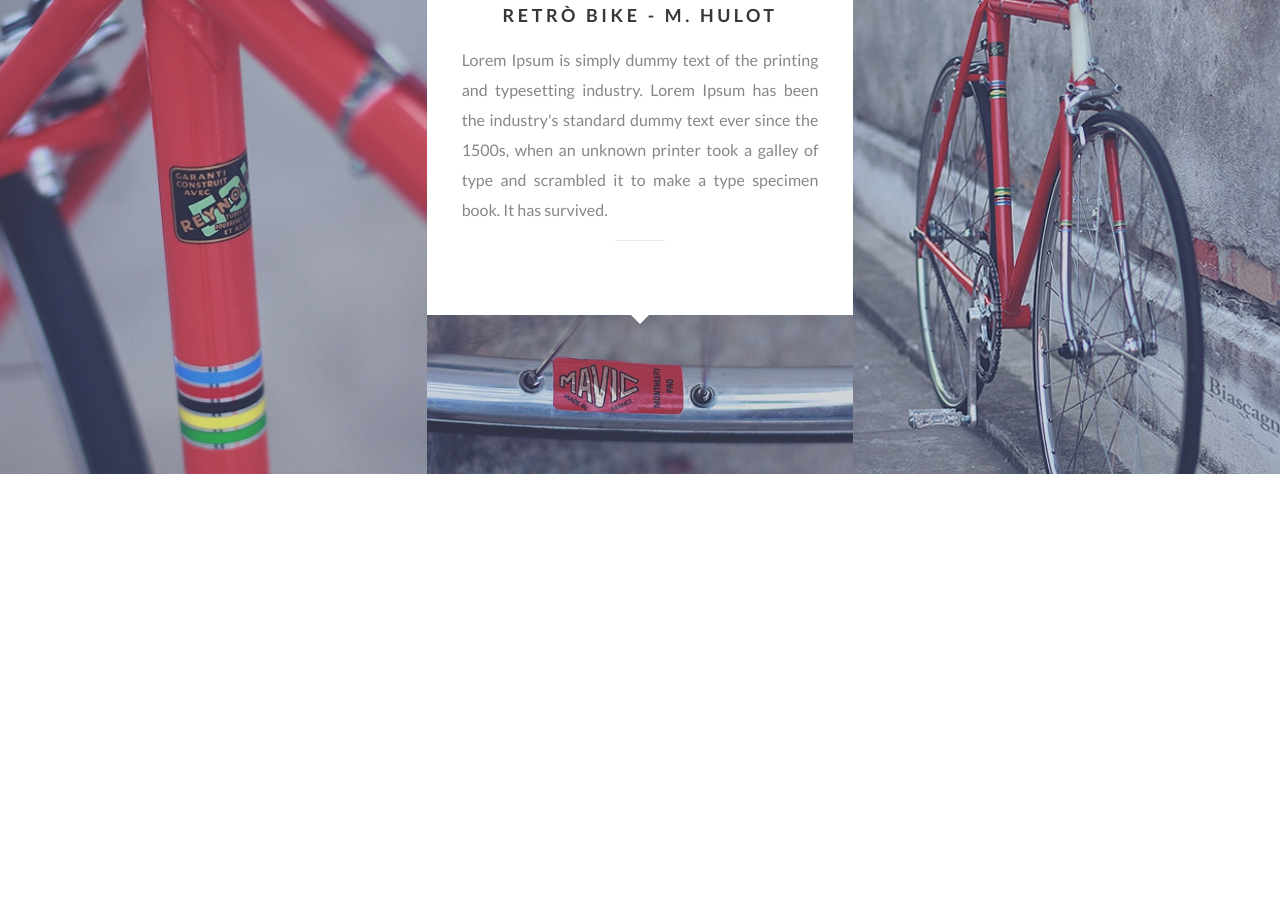
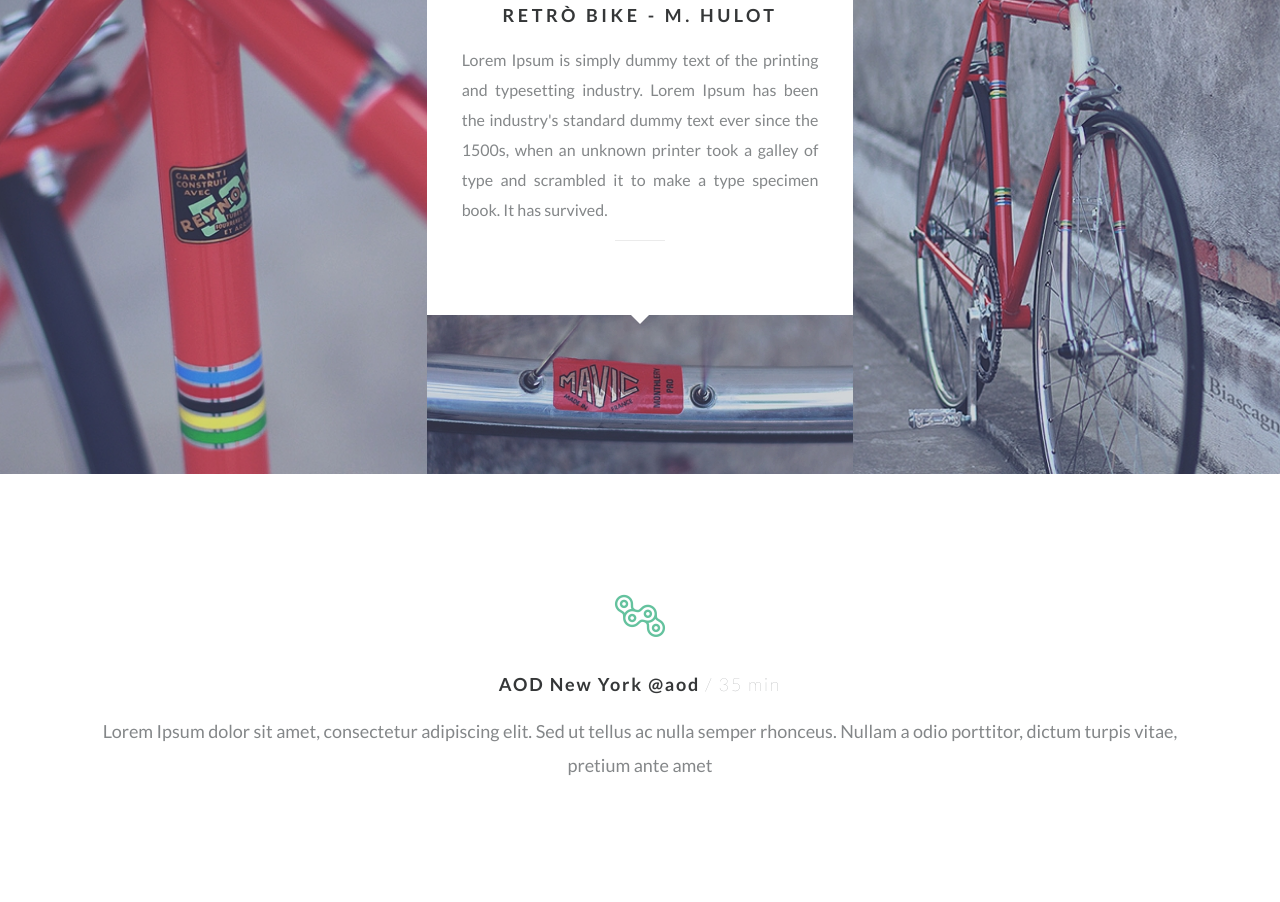
Before and after one commit to HakasLepehen/AOD, a website built with webpack: page src/index.html in a window 1280 px wide. Shown: the part 2750-3652 px from the top of the page. Before the commit the page ends 3224 px from the top, so only its background shows below. Built offline with nearby package versions, Linux system fonts and the light colour scheme.

Commit message:
starting working with slider

```diff
--- a/src/index.html
+++ b/src/index.html
@@ -161,6 +161,21 @@
                         </div>
                     </div>
                 </section>
+
+                <section class="slider">
+                    <div class="container">
+                        <div class="slider__block">
+                            <div class="block__icon">
+                                <img src="./img/generation/01.png" alt="">
+                            </div>
+                            <h2 class="slider__title">AOD New York @aod <span>/ 35 min</span></h2>
+                            <div class="block__text">Lorem Ipsum dolor sit amet, consectetur adipiscing elit. Sed ut
+                                tellus ac nulla semper rhonceus. Nullam a odio porttitor, dictum turpis vitae, pretium
+                                ante amet
+                            </div>
+                        </div>
+                    </div>
+                </section>
             </div>
         </main>
     </div>
--- /dev/null
+++ b/src/scss/slider.scss
@@ -0,0 +1,32 @@
+.slider {
+  padding: 120px 60px;
+
+  @media (max-width: 900px) {
+    padding: 80px 0;
+  }
+  @media (max-width: 600px) {
+    padding: 30px 0;
+  }
+  &__block {
+    text-align: center;
+    &__icon {
+      margin: 0 0 33px 0;
+    }
+    .slider__title {
+      margin: 0px 0px 20px 0px;
+      font-size: 18px;
+      font-weight: 700;
+      color: #353738;
+      letter-spacing: 0.1em;
+      span {
+        color: #848789;
+        font-weight: 300;
+      }
+    }
+    &__text {
+      color: #848789;
+      font-size: 18px;
+      line-height: 34px;
+    }
+  }
+}
--- a/src/scss/style.scss
+++ b/src/scss/style.scss
@@ -2,6 +2,7 @@
 @import "./header.scss";
 @import "./generation.scss";
 @import './brands.scss';
+@import './slider.scss';
 
 @import url("https://fonts.googleapis.com/css2?family=Lato:wght@100;400;700;900&display=swap");
 
```
